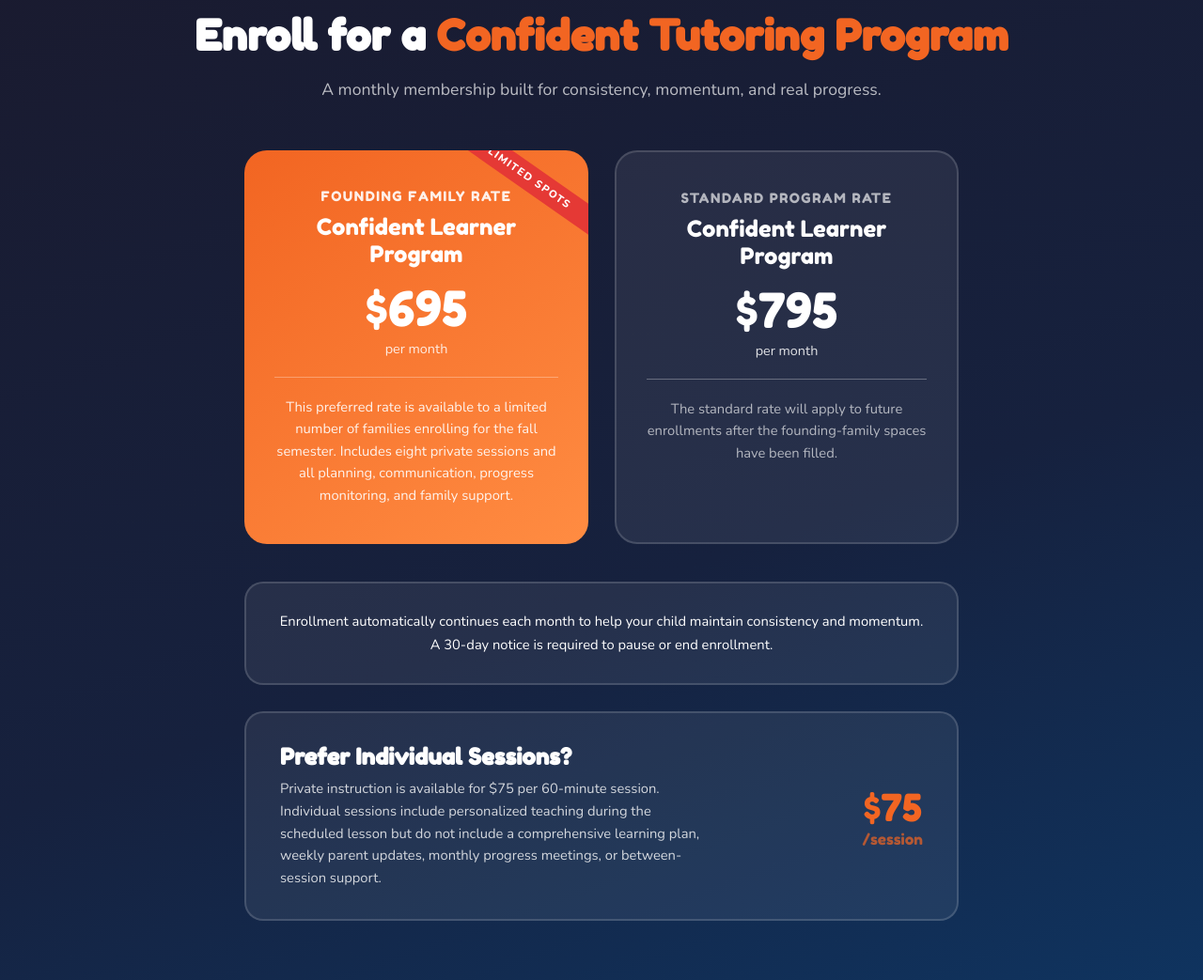
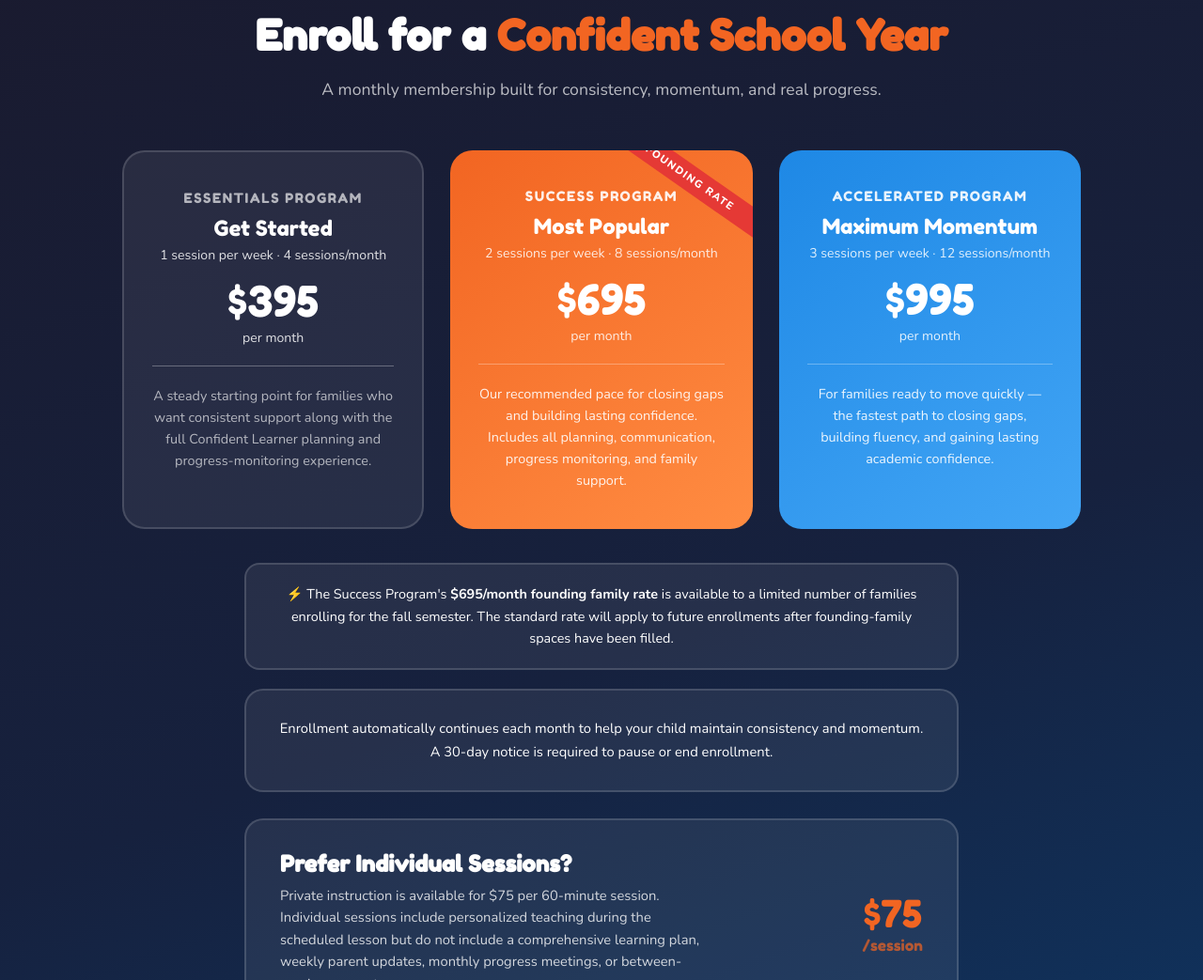
Before and after one commit to alfredmm/abby-tutor-confident-learn-program, a plain HTML site: page index.html in a window 1280 px wide. Shown: the part 3235-4278 px from the top of the page at 94% size. Drawn offline with nearby package versions, Linux system fonts and the light colour scheme.

Commit message:
version2

```diff
--- a/index.html
+++ b/index.html
@@ -313,23 +313,24 @@
   .pricing-section .section-lead { color: rgba(255,255,255,0.7); }
   .pricing-grid {
     display: grid;
-    grid-template-columns: repeat(auto-fit, minmax(300px, 1fr));
+    grid-template-columns: repeat(auto-fit, minmax(280px, 1fr));
     gap: 28px;
     margin-top: 50px;
-    max-width: 760px;
+    max-width: 1020px;
     margin-left: auto; margin-right: auto;
   }
   .price-card {
     border-radius: 24px;
-    padding: 40px 32px;
+    padding: 40px 30px;
     text-align: center;
     position: relative;
     overflow: hidden;
     transition: transform 0.3s;
   }
   .price-card:hover { transform: translateY(-8px) scale(1.02); }
-  .price-card.founding { background: linear-gradient(145deg, #F26522, #ff8c42); }
-  .price-card.standard { background: rgba(255,255,255,0.07); border: 2px solid rgba(255,255,255,0.15); }
+  .price-card.essentials { background: rgba(255,255,255,0.07); border: 2px solid rgba(255,255,255,0.15); }
+  .price-card.success { background: linear-gradient(145deg, #F26522, #ff8c42); }
+  .price-card.accelerated { background: linear-gradient(145deg, #1E88E5, #42a5f5); }
   .price-badge {
     position: absolute; top: 16px; right: -34px;
     background: var(--red); color: #fff;
@@ -343,19 +344,36 @@
   }
   .price-name {
     font-family: 'Fredoka One', cursive;
-    font-size: 1.5rem; margin-bottom: 18px;
+    font-size: 1.4rem; margin-bottom: 6px;
+  }
+  .price-sessions {
+    font-size: 0.88rem; opacity: 0.85; margin-bottom: 18px;
   }
   .price-amount {
     font-family: 'Fredoka One', cursive;
-    font-size: 3.2rem; line-height: 1;
+    font-size: 2.8rem; line-height: 1;
   }
-  .price-amount-label { font-size: 0.9rem; opacity: 0.85; margin-top: 6px; margin-bottom: 20px; }
+  .price-amount-label { font-size: 0.88rem; opacity: 0.85; margin-top: 6px; margin-bottom: 20px; }
   .price-divider { border: none; border-top: 1px solid rgba(255,255,255,0.3); margin: 20px 0; }
-  .price-desc { font-size: 0.92rem; opacity: 0.9; line-height: 1.6; }
-  .standard .price-eyebrow, .standard .price-desc { opacity: 0.65; }
+  .price-desc { font-size: 0.9rem; opacity: 0.9; line-height: 1.6; }
+  .essentials .price-eyebrow, .essentials .price-desc { opacity: 0.65; }
+
+  .founding-note {
+    margin-top: 36px;
+    max-width: 760px;
+    margin-left: auto; margin-right: auto;
+    background: rgba(255,255,255,0.07);
+    border: 2px solid rgba(255,255,255,0.15);
+    border-radius: 16px;
+    padding: 20px 28px;
+    font-size: 0.9rem;
+    opacity: 0.85;
+    line-height: 1.6;
+    text-align: center;
+  }
 
   .pricing-terms {
-    margin-top: 40px;
+    margin-top: 20px;
     background: rgba(255,255,255,0.07);
     border: 2px solid rgba(255,255,255,0.15);
     border-radius: 20px;
@@ -756,31 +774,47 @@
   <div class="container">
     <div style="text-align:center;">
       <span class="section-tag" style="background:rgba(255,255,255,0.12); color:#fff;">Your Investment</span>
-      <h2 class="section-title">Enroll for a <span style="color:var(--orange)">Confident Tutoring Program</span></h2>
+      <h2 class="section-title">Enroll for a <span style="color:var(--orange)">Confident School Year</span></h2>
       <p class="section-lead" style="margin:0 auto">A monthly membership built for consistency, momentum, and real progress.</p>
     </div>
 
     <div class="pricing-grid reveal">
 
-      <div class="price-card founding">
-        <div class="price-badge">Limited Spots</div>
-        <div class="price-eyebrow">Founding Family Rate</div>
-        <div class="price-name">Confident Learner Program</div>
+      <div class="price-card essentials">
+        <div class="price-eyebrow">Essentials Program</div>
+        <div class="price-name">Get Started</div>
+        <div class="price-sessions">1 session per week · 4 sessions/month</div>
+        <div class="price-amount">$395</div>
+        <div class="price-amount-label">per month</div>
+        <hr class="price-divider">
+        <p class="price-desc">A steady starting point for families who want consistent support along with the full Confident Learner planning and progress-monitoring experience.</p>
+      </div>
+
+      <div class="price-card success" style="position:relative">
+        <div class="price-badge">Founding Rate</div>
+        <div class="price-eyebrow">Success Program</div>
+        <div class="price-name">Most Popular</div>
+        <div class="price-sessions">2 sessions per week · 8 sessions/month</div>
         <div class="price-amount">$695</div>
         <div class="price-amount-label">per month</div>
         <hr class="price-divider">
-        <p class="price-desc">This preferred rate is available to a limited number of families enrolling for the fall semester. Includes eight private sessions and all planning, communication, progress monitoring, and family support.</p>
+        <p class="price-desc">Our recommended pace for closing gaps and building lasting confidence. Includes all planning, communication, progress monitoring, and family support.</p>
       </div>
 
-      <div class="price-card standard">
-        <div class="price-eyebrow">Standard Program Rate</div>
-        <div class="price-name">Confident Learner Program</div>
-        <div class="price-amount">$795</div>
+      <div class="price-card accelerated">
+        <div class="price-eyebrow">Accelerated Program</div>
+        <div class="price-name">Maximum Momentum</div>
+        <div class="price-sessions">3 sessions per week · 12 sessions/month</div>
+        <div class="price-amount">$995</div>
         <div class="price-amount-label">per month</div>
         <hr class="price-divider">
-        <p class="price-desc">The standard rate will apply to future enrollments after the founding-family spaces have been filled.</p>
+        <p class="price-desc">For families ready to move quickly — the fastest path to closing gaps, building fluency, and gaining lasting academic confidence.</p>
       </div>
 
+    </div>
+
+    <div class="founding-note reveal">
+      ⚡ The Success Program's <strong>$695/month founding family rate</strong> is available to a limited number of families enrolling for the fall semester. The standard rate will apply to future enrollments after founding-family spaces have been filled.
     </div>
 
     <div class="pricing-terms reveal">
```
